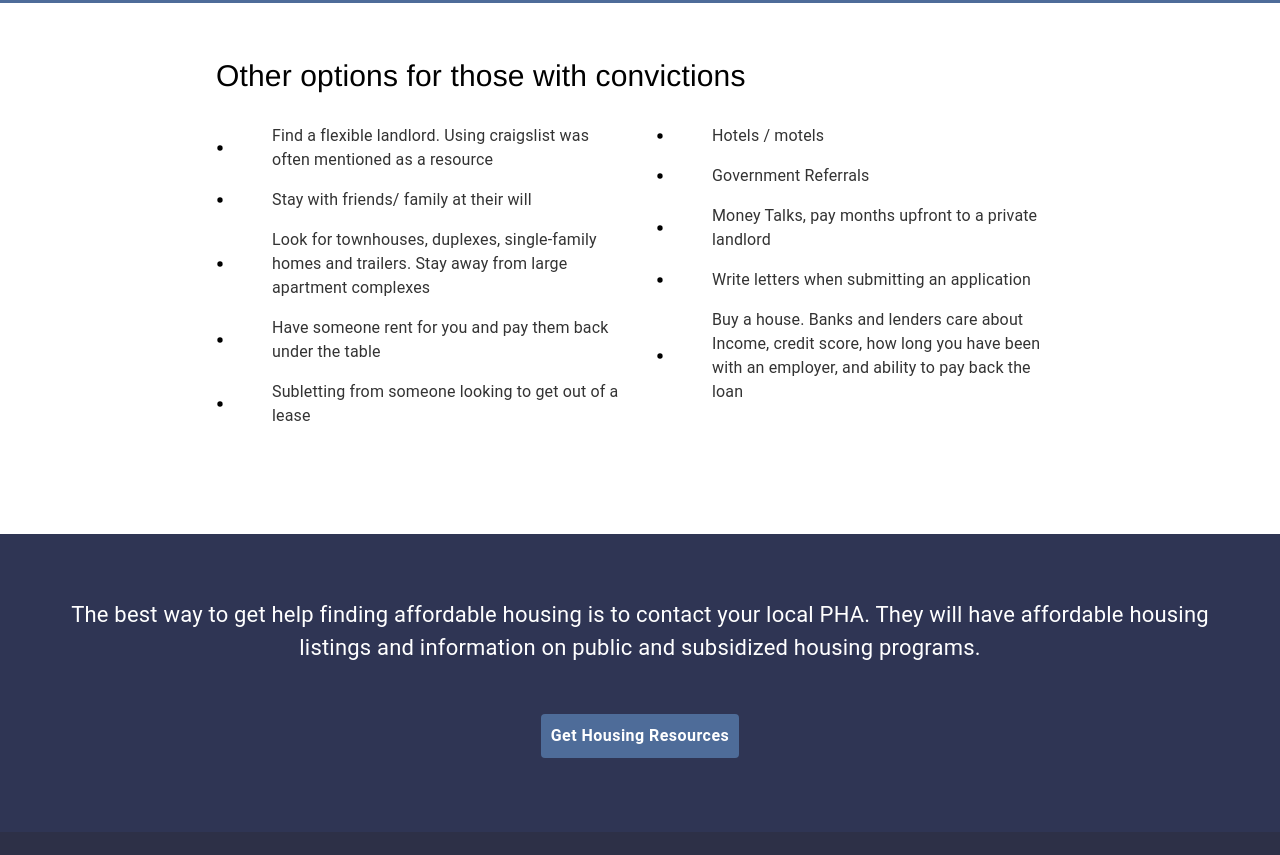
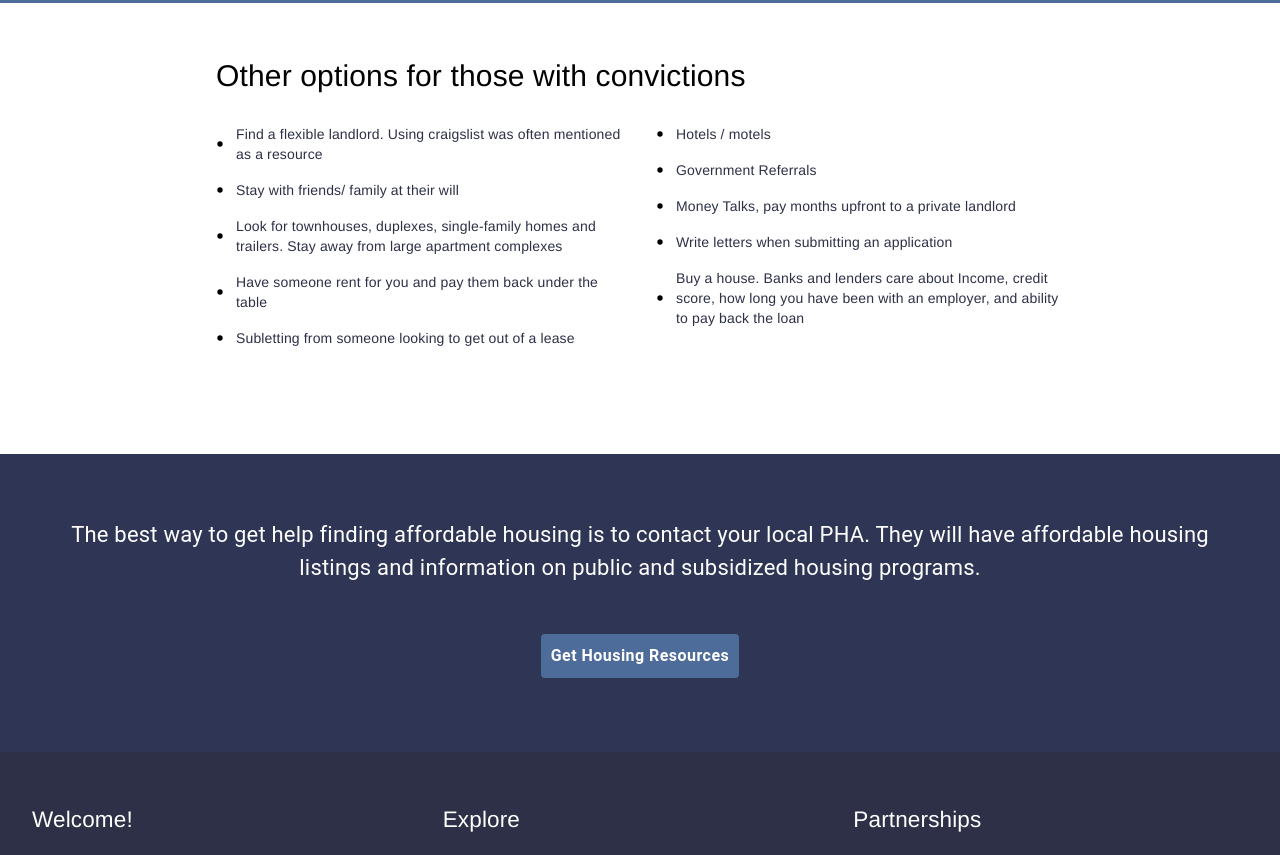
Before and after one commit to openseattle/clearviction-v1, a React (Create React App) app: page /why-vacate/housing in a window 1280 px wide. Shown: the part 3340-4195 px from the top of the page. Built offline with nearby package versions, Linux system fonts and the light colour scheme.

Commit message:
reduced spacing between bullet point and text

```diff
--- a/src/ui-kit/ListItem.jsx
+++ b/src/ui-kit/ListItem.jsx
@@ -1,27 +1,35 @@
 import {
   Grid,
-  Typography,
   ListItem,
   ListItemIcon,
   Link,
+  makeStyles,
 } from "@material-ui/core";
 import FiberManualRecordIcon from "@material-ui/icons/FiberManualRecord";
 
+const useStyles = makeStyles((theme) => ({
+  icon: {
+    minWidth: "20px",
+  },
+}));
+
 export const CVPListItem = (props) => {
   const { text, useBulletPoint, textAlignment, isLink, href, onClick } = props;
+  const classes = useStyles();
 
   const renderListItem = (listType) => {
-    if (listType === "link") {
+    switch (listType) {
+      case "link":
         return (
           <Link href={href} onClick={onClick} target="_blank" rel="noreferrer">
             {text}
           </Link>
         );
-    } else if (listType === "text") {
+      case "text":
         return (
-        <Typography align={textAlignment} variant="body1">
+          <Link href={href} onClick={onClick} target="_blank" rel="noreferrer">
             {text}
-        </Typography>
+          </Link>
         );
     }
   };
@@ -29,7 +37,7 @@ export const CVPListItem = (props) => {
   return (
     <ListItem>
       {useBulletPoint && (
-        <ListItemIcon>
+        <ListItemIcon className={classes.icon}>
           <FiberManualRecordIcon style={{ color: "black", fontSize: 8 }} />
         </ListItemIcon>
       )}
```
Lines whose indentation alone changed are shown as unchanged.
